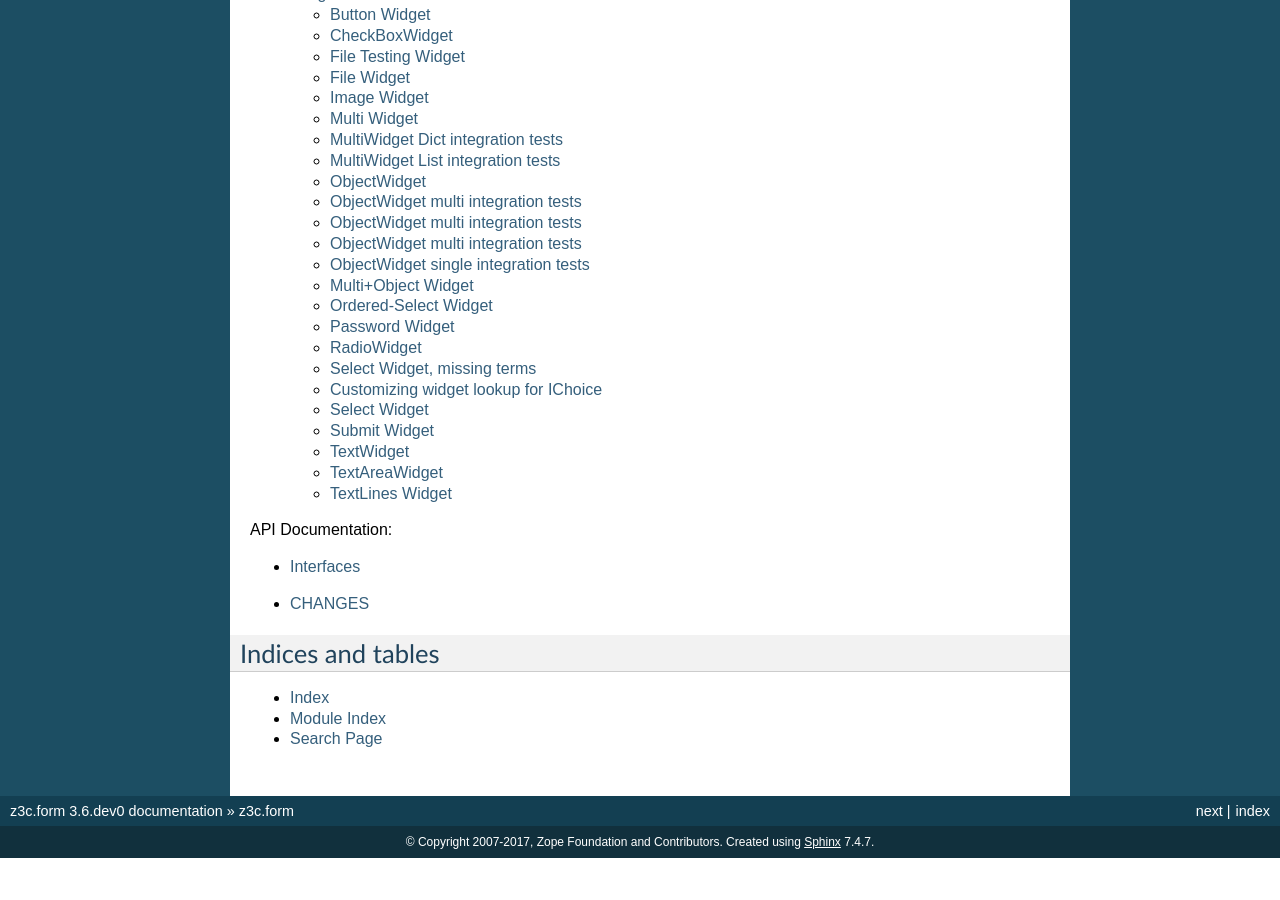
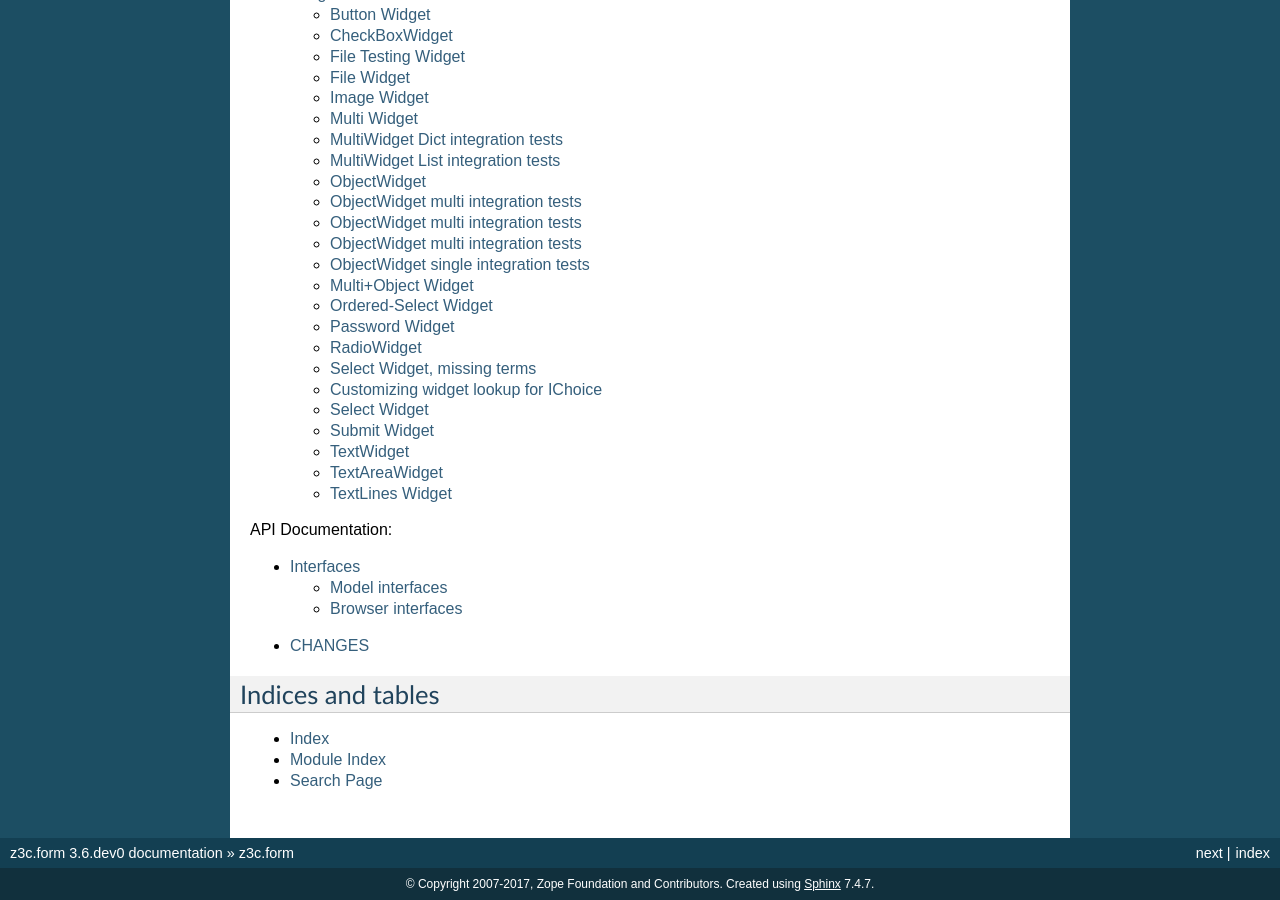
Before and after one commit to zopefoundation/z3c.form, a Sphinx documentation site: the page built from docs/index.rst, in a window 1280 px wide and 900 px high, scrolled down 1231 px. Built offline with Sphinx 7.4.7, drawn with Linux system fonts in a browser that asks for light colours; before the commit the page ends 2089 px from its top, so only the background shows below that.

Commit message:
Add headlines.

```diff
--- a/docs/interfaces.rst
+++ b/docs/interfaces.rst
@@ -2,5 +2,12 @@
  Interfaces
 ============
 
+Model interfaces
+================
+
 .. automodule:: z3c.form.interfaces
+
+Browser interfaces
+==================
+
 .. automodule:: z3c.form.browser.interfaces
```
